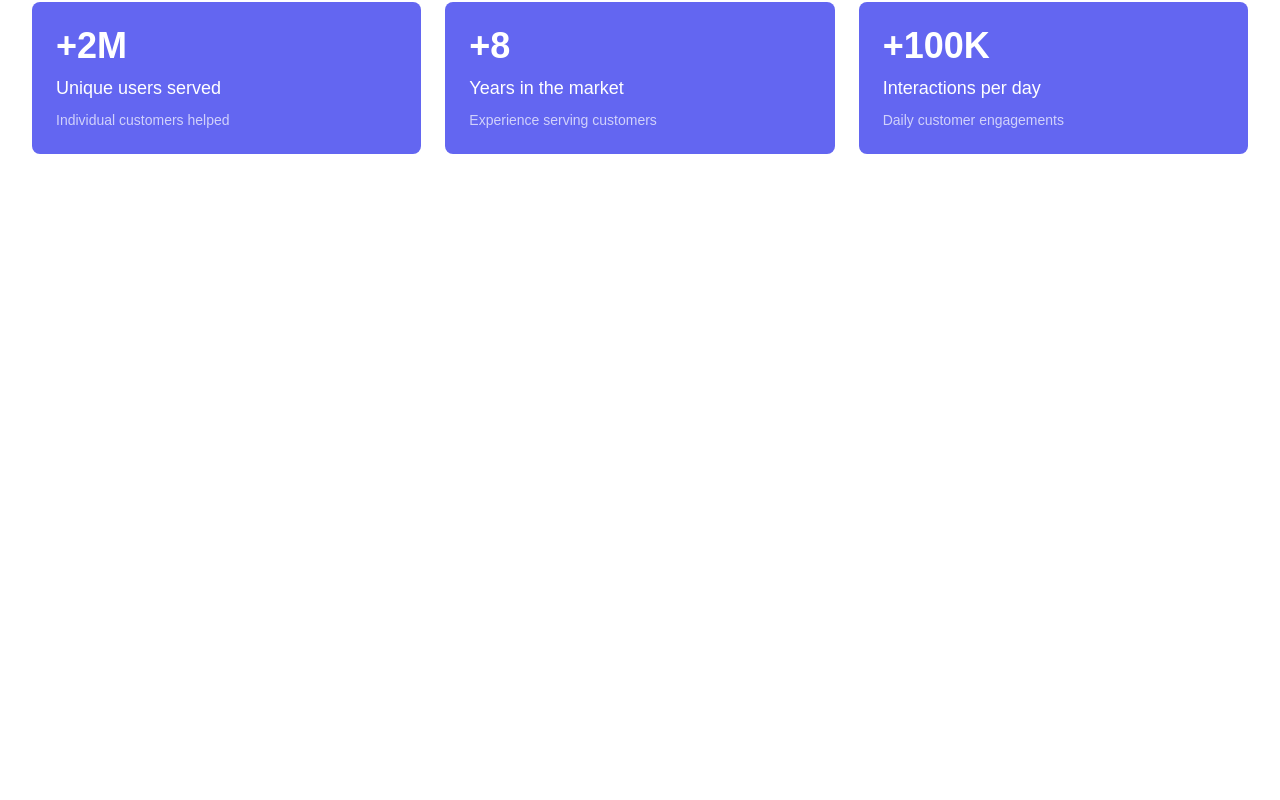
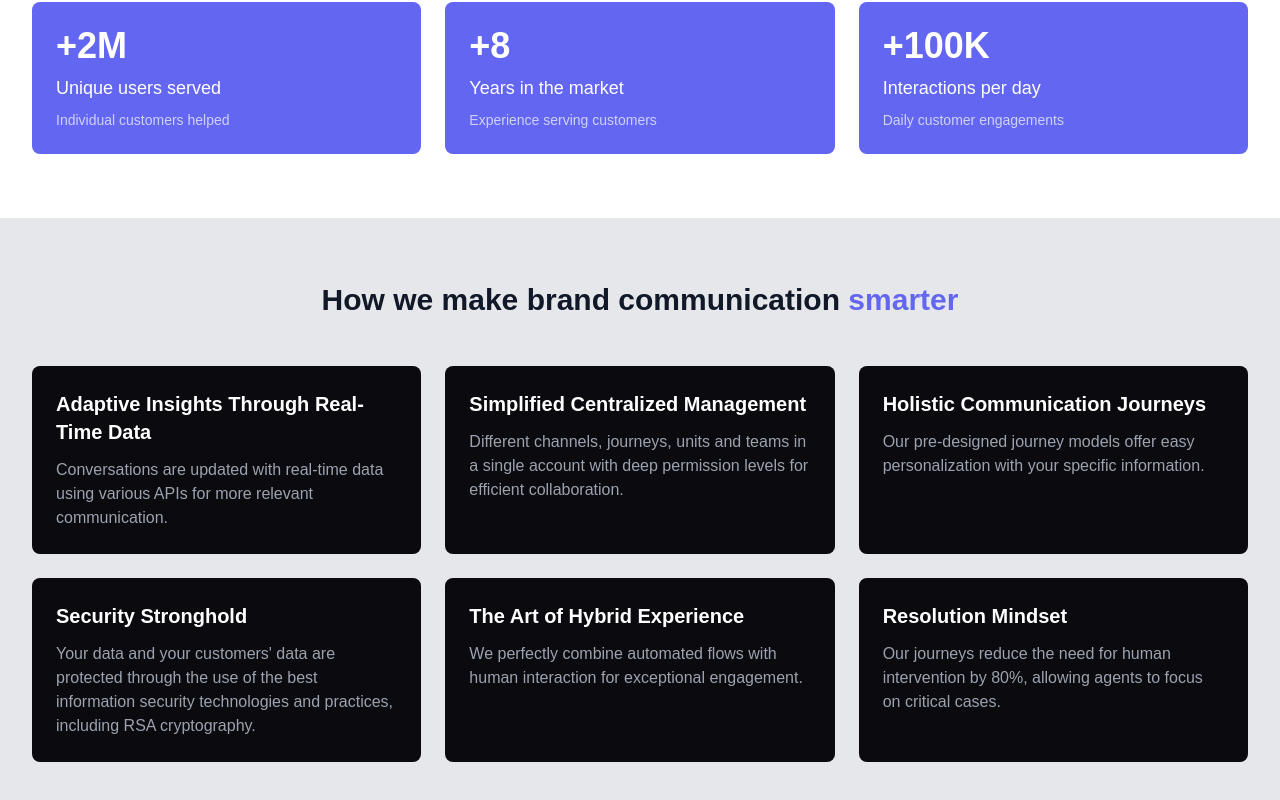
Before and after one commit to Protospi/smart-talks-web-app, a React (Vite) app: page / in a window 1280 px wide. Shown: the part 1198-1998 px from the top of the page. Before the commit the page ends 1416 px from the top, so only its background shows below. Built offline with nearby package versions, Linux system fonts and the light colour scheme.

Commit message:
feat: features home section

```diff
--- /dev/null
+++ b/src/components/Home/Features.tsx
@@ -0,0 +1,70 @@
+import React from 'react';
+import { useIntl } from 'react-intl';
+
+interface FeatureCardProps {
+  title: string;
+  description: string;
+}
+
+const FeatureCard: React.FC<FeatureCardProps> = ({ title, description }) => (
+  <div className="bg-[#0A0A0F] rounded-lg p-6 text-white">
+    <h3 className="text-xl font-semibold mb-3">{title}</h3>
+    <p className="text-gray-400">{description}</p>
+  </div>
+);
+
+export const Features: React.FC = () => {
+  const intl = useIntl();
+
+  const features = [
+    {
+      title: intl.formatMessage({ id: 'features.insights.title' }),
+      description: intl.formatMessage({ id: 'features.insights.description' })
+    },
+    {
+      title: intl.formatMessage({ id: 'features.management.title' }),
+      description: intl.formatMessage({ id: 'features.management.description' })
+    },
+    {
+      title: intl.formatMessage({ id: 'features.journey.title' }),
+      description: intl.formatMessage({ id: 'features.journey.description' })
+    },
+    {
+      title: intl.formatMessage({ id: 'features.security.title' }),
+      description: intl.formatMessage({ id: 'features.security.description' })
+    },
+    {
+      title: intl.formatMessage({ id: 'features.hybrid.title' }),
+      description: intl.formatMessage({ id: 'features.hybrid.description' })
+    },
+    {
+      title: intl.formatMessage({ id: 'features.resolution.title' }),
+      description: intl.formatMessage({ id: 'features.resolution.description' })
+    }
+  ];
+
+  return (
+    <section className="py-16 bg-gray-200">
+      <div className="max-w-7xl mx-auto px-4 sm:px-6 lg:px-8">
+        <div className="text-center mb-12">
+          <h2 className="text-3xl font-bold text-gray-900 mb-4">
+            {intl.formatMessage({ id: 'features.title' })}
+            {' '}
+            <span className="text-[#6366F1]">
+              {intl.formatMessage({ id: 'features.titleHighlight' })}
+            </span>
+          </h2>
+        </div>
+        <div className="grid grid-cols-1 md:grid-cols-2 lg:grid-cols-3 gap-6">
+          {features.map((feature, index) => (
+            <FeatureCard
+              key={index}
+              title={feature.title}
+              description={feature.description}
+            />
+          ))}
+        </div>
+      </div>
+    </section>
+  );
+};
--- a/src/components/Home/index.tsx
+++ b/src/components/Home/index.tsx
@@ -1,12 +1,14 @@
 import React from 'react';
 import { Hero } from './Hero';
 import { BigNumbers } from './BigNumbers';
+import { Features } from './Features';
 
 export const Home: React.FC = () => {
   return (
     <main>
       <Hero />
       <BigNumbers />
+      <Features />
     </main>
   );
 };
--- a/src/i18n/translations/en-US.ts
+++ b/src/i18n/translations/en-US.ts
@@ -31,5 +31,19 @@ export default {
   'bigNumbers.years': 'Years in the market',
   'bigNumbers.yearsDesc': 'Experience serving customers',
   'bigNumbers.interactions': 'Interactions per day',
-  'bigNumbers.interactionsDesc': 'Daily customer engagements'
+  'bigNumbers.interactionsDesc': 'Daily customer engagements',
+  'features.title': 'How we make brand communication',
+  'features.titleHighlight': 'smarter',
+  'features.insights.title': 'Adaptive Insights Through Real-Time Data',
+  'features.insights.description': 'Conversations are updated with real-time data using various APIs for more relevant communication.',
+  'features.management.title': 'Simplified Centralized Management',
+  'features.management.description': 'Different channels, journeys, units and teams in a single account with deep permission levels for efficient collaboration.',
+  'features.journey.title': 'Holistic Communication Journeys',
+  'features.journey.description': 'Our pre-designed journey models offer easy personalization with your specific information.',
+  'features.security.title': 'Security Stronghold',
+  'features.security.description': 'Your data and your customers\' data are protected through the use of the best information security technologies and practices, including RSA cryptography.',
+  'features.hybrid.title': 'The Art of Hybrid Experience',
+  'features.hybrid.description': 'We perfectly combine automated flows with human interaction for exceptional engagement.',
+  'features.resolution.title': 'Resolution Mindset',
+  'features.resolution.description': 'Our journeys reduce the need for human intervention by 80%, allowing agents to focus on critical cases.'
 };
--- a/src/i18n/translations/es-ES.ts
+++ b/src/i18n/translations/es-ES.ts
@@ -31,5 +31,19 @@ export default {
   'bigNumbers.years': 'Años en el mercado',
   'bigNumbers.yearsDesc': 'Experiencia atendiendo clientes',
   'bigNumbers.interactions': 'Interacciones por día',
-  'bigNumbers.interactionsDesc': 'Interacciones diarias con clientes'
+  'bigNumbers.interactionsDesc': 'Interacciones diarias con clientes',
+  'features.title': 'Cómo hacemos la comunicación de marca',
+  'features.titleHighlight': 'más inteligente',
+  'features.insights.title': 'Insights adaptativos a través de datos en tiempo real',
+  'features.insights.description': 'Las conversaciones se actualizan con datos en tiempo real utilizando varias APIs para una comunicación más relevante.',
+  'features.management.title': 'Gestión Centralizada Simplificada',
+  'features.management.description': 'Diferentes canales, jornadas, unidades y equipos en una única cuenta con niveles de permiso profundos para una colaboración eficiente.',
+  'features.journey.title': 'Jornadas de Comunicación Holística',
+  'features.journey.description': 'Nuestros modelos de jornada prediseñados ofrecen una fácil personalización con su información específica.',
+  'features.security.title': 'Baluarte de Seguridad',
+  'features.security.description': 'Sus datos y los datos de sus clientes están protegidos mediante el uso de las mejores tecnologías y prácticas de seguridad de la información, incluyendo criptografía RSA.',
+  'features.hybrid.title': 'El arte de la experiencia híbrida',
+  'features.hybrid.description': 'Combinamos perfectamente flujos automatizados con interacción humana para un compromiso excepcional.',
+  'features.resolution.title': 'Mentalidad de Resolución',
+  'features.resolution.description': 'Nuestras jornadas reducen en un 80% la necesidad de intervención humana, permitiendo que los agentes se concentren en casos críticos.'
 };
--- a/src/i18n/translations/pt-BR.ts
+++ b/src/i18n/translations/pt-BR.ts
@@ -31,5 +31,19 @@ export default {
   'bigNumbers.years': 'Anos no mercado',
   'bigNumbers.yearsDesc': 'Experiência atendendo clientes',
   'bigNumbers.interactions': 'Interações por dia',
-  'bigNumbers.interactionsDesc': 'Engajamentos diários com clientes'
+  'bigNumbers.interactionsDesc': 'Engajamentos diários com clientes',
+  'features.title': 'Como tornamos a comunicação das marcas',
+  'features.titleHighlight': 'mais inteligentes',
+  'features.insights.title': 'Insights adaptativos por meio de dados em tempo real',
+  'features.insights.description': 'As conversas são atualizadas com dados em tempo real usando várias APIs para uma comunicação mais relevante.',
+  'features.management.title': 'Gestão Centralizada Simplificada',
+  'features.management.description': 'Diferentes canais, jornadas, unidades e times em uma única conta com níveis de permissão profundos para uma colaboração eficiente.',
+  'features.journey.title': 'Jornadas de Comunicação Holística',
+  'features.journey.description': 'Nossos modelos de jornada pré-concebidos oferecem fácil personalização com suas informações específicas.',
+  'features.security.title': 'Baluarte de Segurança',
+  'features.security.description': 'Os seus dados e os dados dos seus clientes são protegidos através da utilização das melhores tecnologias e práticas de segurança da informação, incluindo criptografia RSA.',
+  'features.hybrid.title': 'A arte da experiência híbrida',
+  'features.hybrid.description': 'Combinamos perfeitamente fluxos automatizados com interação humana para um envolvimento excepcional.',
+  'features.resolution.title': 'Mentalidade de Resolução',
+  'features.resolution.description': 'As nossas jornadas reduzem em 80% a necessidade de intervenção humana, permitindo que os agentes se concentrem em casos críticos.'
 };
```
